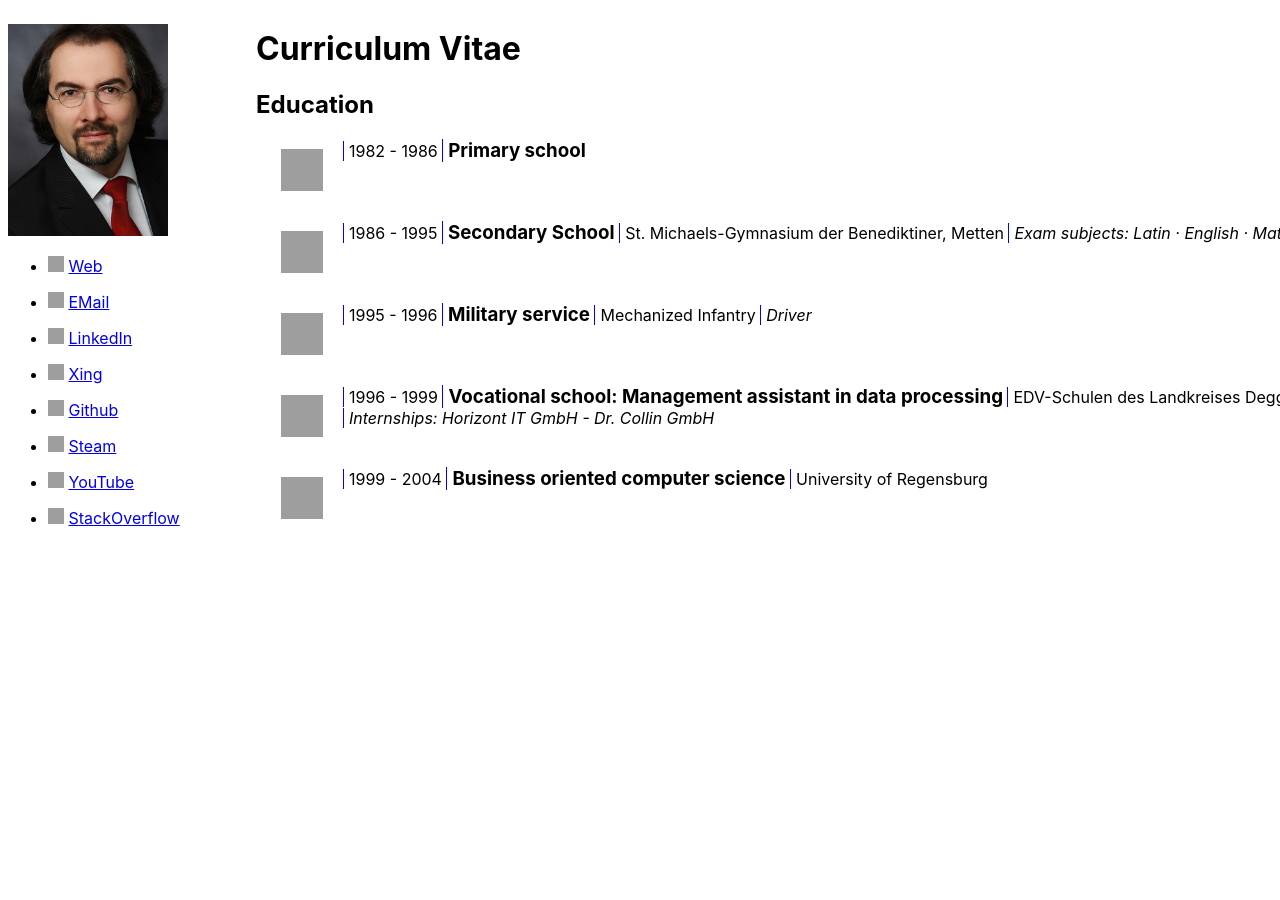
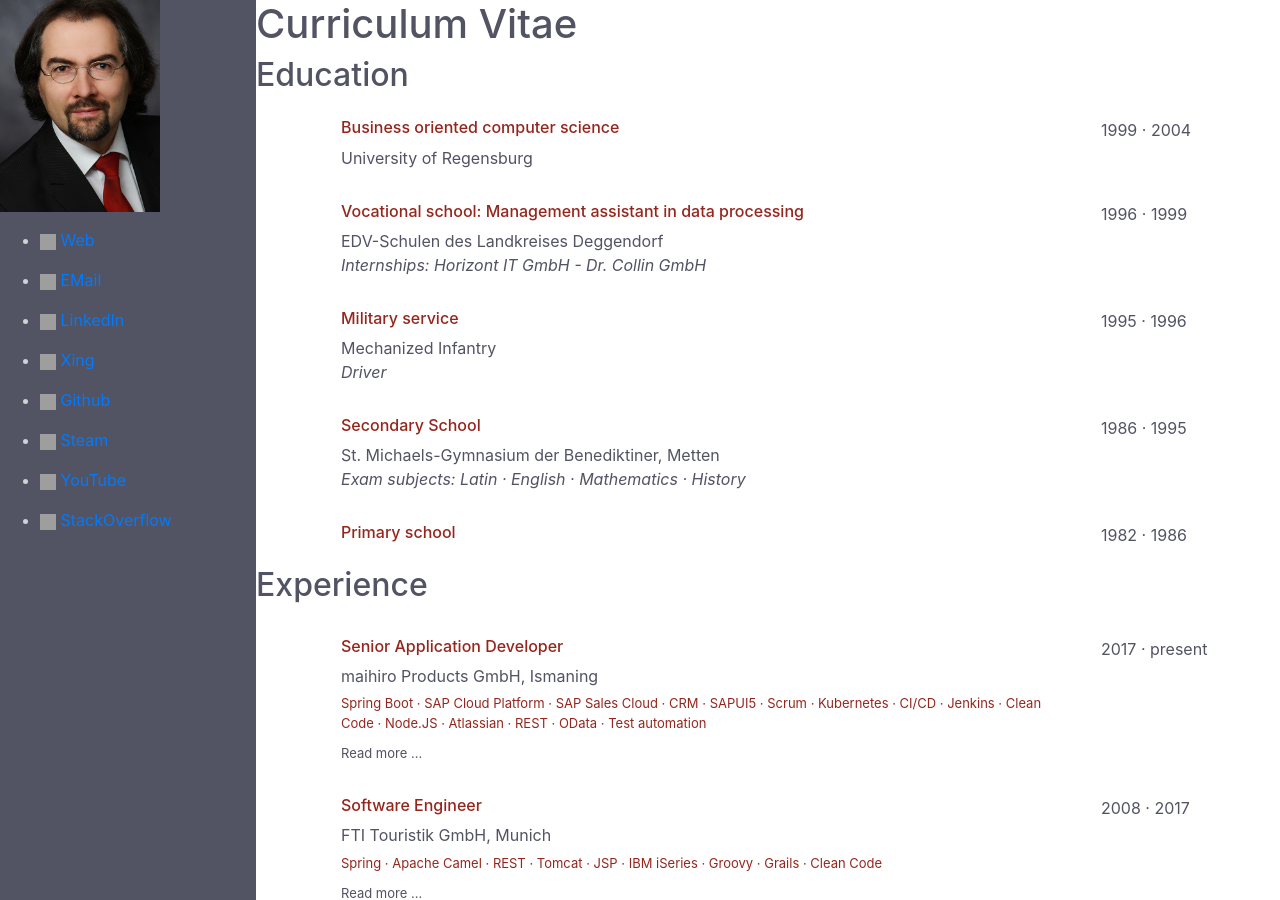
Before and after one commit to zudljk/zudljk.github.io, a Jekyll site: the page built from index.md, in a window 1280 px wide and 900 px high. Built offline with Jekyll 4.4.1, drawn with Linux system fonts in a browser that asks for light colours; nearby versions of some CDN libraries; some of the changed text lies outside the part shown; grey boxes are pictures that could not be loaded.

Commit message:
Implement accordion

```diff
--- a/Gemfile
+++ b/Gemfile
@@ -1,2 +1,3 @@
+source 'https://rubygems.org'
 gem "github-pages", group: :jekyll_plugins
 gem 'wdm', '>= 0.1.0' if Gem.win_platform?
--- a/_data/cv.yml
+++ b/_data/cv.yml
@@ -24,7 +24,8 @@
 
 experience:
   - position: "Internship: Software Development"
-    company: Horizont IT GmbH, Munich
+    company: Horizont IT GmbH
+    location: Munich
     start: 1997
     tasks:
     - Development of a TSO/ISPF dialog component of a printing software for a major German bank
@@ -36,7 +37,8 @@
     - PL/1
     - ISPF
   - position: "Internship: Software Development"
-    company: Dr. Colling GmbH, Ebersberg
+    company: Dr. Colling GmbH
+    location: Ebersberg
     start: 1998
     tasks:
       - Development of a software for visualizing measurement data from lab equipment
@@ -47,7 +49,8 @@
       - HTML
       - PHP 4
   - position: "Network administrator (fixed-term)"
-    company: LTS Lohmann GmbH, Andernach
+    company: LTS Lohmann GmbH
+    location: Andernach
     start: 2000
     tasks:
       - Supporting the administration of a 200 PC company network
@@ -107,6 +110,8 @@
       - Requirement management
       - Tomcat
     tasks:
+      - Requirement management for a financial trade risk management application
+      - Creating reports for financial trade statistics
   - position: Software Developer
     company: Interhyp AG, Munich
     start: 2007
@@ -117,6 +122,9 @@
       - Apache Velocity
       - Oracle
       - Test automation
+    tasks:
+      - Maintenance of an application for evaluating real estate investment requests
+      - Implementing a strategy for automated testing
   - position: Software Engineer
     company: FTI Touristik GmbH, Munich
     start: 2008
@@ -131,6 +139,12 @@
       - Groovy
       - Grails
       - Clean Code
+    tasks:
+      - Developing applications for touristic invoicing and reports
+      - Developing a content distribution system for touristic product descriptions
+      - Maintaining legacy B2C webshops for car and RV rentals
+      - Implementing REST-based booking interfaces for B2B clients
+      - Adapting third-party applications to special requirements
   - position: Senior Application Developer
     company: maihiro Products GmbH, Ismaning
     keywords:
@@ -142,10 +156,16 @@
       - Scrum
       - Kubernetes
       - CI/CD
+      - Jenkins
       - Clean Code
       - Node.JS
       - Atlassian
       - REST
       - OData
+      - Test automation
     start: 2017
     end: present
+    tasks:
+      - Developing add-ons for SAP CRM solutions using Spring (Boot) based on SAP Cloud Platform
+      - Setting up and maintaining a CI/CD infrastructure based on Kubernetes, providing a development toolset to the team
+      - Collaborating in permanent improvement of a quality-focused development process
--- a/_includes/edu.html
+++ b/_includes/edu.html
@@ -1,11 +1,13 @@
-<edu>
-    {% for item in site.data.cv.education %}
-    <div>
-        <img src="../assets/img/{{ item.icon }}"/>
-        <div>{{ item.start }} - {{ item.end }}</div>
-        <h3>{{ item.title }}</h3>
-        <div>{{ item.institution }}</div>
-        <div>{{ item.description }}</div>
+<div class="container">
+    {% assign data = site.data.cv.education | sort: 'start' | reverse %}
+    {% for item in data %}
+    <div class="row py-3">
+        <div class="col-md-8">
+            <h3>{{ item.title }}</h3>
+            <div>{{ item.institution }}</div>
+            <em>{{ item.description }}</em>
+        </div>
+        <div class="col-md-2">{{ item.start }} · {{ item.end }}</div>
     </div>
     {% endfor %}
-</edu>
+</div>
--- /dev/null
+++ b/_includes/exp.html
@@ -0,0 +1,39 @@
+<div class="container">
+    <div id="accordion">
+        {% assign data = site.data.cv.experience | sort: 'start' | reverse %}
+        {% for item in data %}
+        <div class="card">
+            <div class="" id="card-header-{{forloop.index}}">
+                <div class="row">
+                    <div class="col-md-8">
+                        <h3>{{ item.position }}</h3>
+                        <div>{{ item.company }}{% if item.location %} · {% endif %}{{ item.location }}</div>
+                        <ul class="keywords">
+                            {% for keyword in item.keywords %}
+                            <li>{{ keyword }}&nbsp;</li>
+                            {% endfor %}
+                        </ul>
+                        <a data-toggle="collapse" role="button"
+                            aria-expanded="false" data-target="#detail-{{forloop.index}}"
+                            aria-controls="detail-{{forloop.index}}">
+                            Read more ...
+                        </a>
+                    </div>
+                    <div class="col-md-2">{{ item.start }}{% if item.end %} · {% endif %}{{ item.end }}</div>
+                </div>
+            </div>
+
+            <div id="detail-{{forloop.index}}" class="collapse" aria-labelledby="card-header-{{forloop.index}}"
+                data-parent="#accordion">
+                <div class="card-body pb-1 pt-0">
+                    <ul class="tasks">
+                        {% for task in item.tasks %}
+                        <li>{{ task }}</li>
+                        {% endfor %}
+                    </ul>
+                </div>
+            </div>
+        </div>
+        {% endfor %}
+    </div>
+</div>
--- a/_layouts/default.html
+++ b/_layouts/default.html
@@ -15,4 +22,5 @@
     {{ content }}
   </dynamic>
 </body>
+
 </html>
--- a/assets/css/main.scss
+++ b/assets/css/main.scss
@@ -3,22 +3,18 @@
 
 @import "main";
 
-
-body {
+static {
     overflow: hidden;
-    width: 100%;
-    height: 100%;
-}
-
-static {
-    overflow: auto;
-    position: absolute;
+    position: fixed;
     width: 20%;
     height: 100%;
+    background-color: rgb(82,83,99);
+    color: lightgray;
 }
 
 dynamic {
-    overflow: auto;
+    color: rgb(82,83,99);
+    overflow: scroll;
     position: absolute;
     width: 100%;
     left: 20%;
@@ -33,32 +29,47 @@
     height: 16px;
 }
 
-dynamic edu > div {
-    margin-bottom: 2em;
-    clear: left;
+dynamic h3 {
+    font-size: medium;
+    color: rgb(149,38,29);
 }
 
-dynamic edu div > * {
-    border-left: 1px solid blue;
-    padding-left: 5px;
-    display: inline-block;
+dynamic ul {
+    padding-left: 0;
 }
 
-dynamic edu img {
-    float: left;
-    width: 42px;
-    height: 42px;
-    margin-left: 20px;
-    margin-right: 20px;
-    margin-top: 10px;
-    margin-bottom: 30px;
+dynamic ul.keywords {
+    font-size: small;
+    padding-top: 0.5em;
+    margin-bottom: 0.5em;
+    list-style: none;
+}
+
+dynamic .keywords li {
+    color: rgb(149,38,29);
+    display: inline;
+}
+
+dynamic .keywords li::after {
+    content: "· ";
+}
+
+dynamic .keywords li:last-child::after {
+    content: '';
+}
+
+dynamic .card {
     border: none;
 }
 
-dynamic edu div h3 {
-    margin: 0;
+dynamic a {
+    font-size: small;
 }
 
-dynamic edu > div > h3 + div + div {
-    font-style: italic;
+dynamic a[aria-expanded="true"] {
+    display: none;
 }
+
+dynamic div.card {
+    margin-top: 2em;
+}
--- a/index.md
+++ b/index.md
@@ -8,3 +8,7 @@
 ## Education
 
 {% include edu.html %}
+
+## Experience
+
+{% include exp.html %}
```
Also changed, not shown: other parts of _layouts/default.html (+7 -0 lines), Gemfile.lock, 2 other files. Lines whose indentation alone changed are shown as unchanged.
